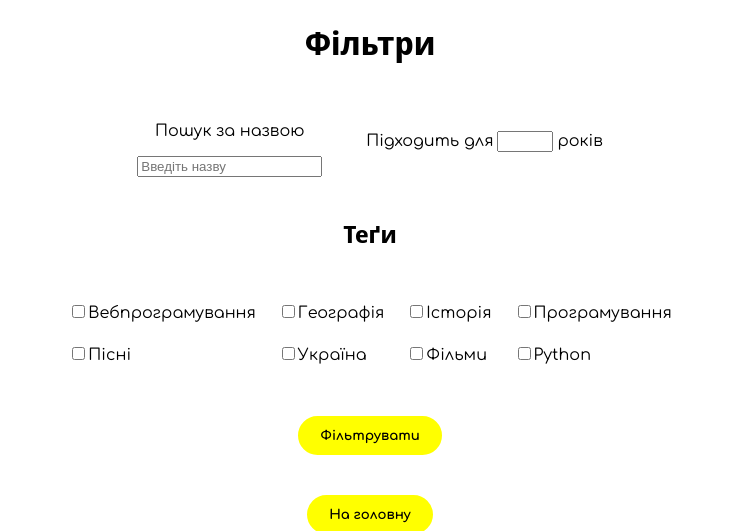
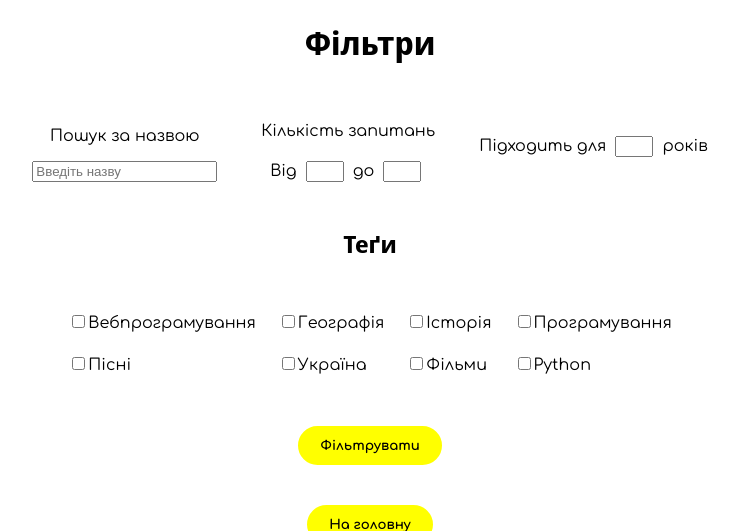
Before and after one commit to sanyaswee/SuperQuizzes-django-edition, a Django app: page /search in a window 1280 px wide. Shown: the top 531 px of the page, without its empty margins (270-1008 px from the left). Run offline with Django 4.2, Linux system fonts and the light colour scheme; data comes from the database, SQL or seed files in the repository.

Commit message:
Advanced filtering frontend

```diff
--- a/static/home/css/advanced_search.css
+++ b/static/home/css/advanced_search.css
@@ -1,8 +1,13 @@
-.search, .for-age {
+.upper-filter {
 	display: inline-block;
 	justify-content: center;
 	vertical-align: middle;
 	margin: 20px;
+}
+
+.number-input {
+	width: 30px;
+	margin: 5px;
 }
 
 
--- a/templates/home/advanced_search.html
+++ b/templates/home/advanced_search.html
@@ -19,14 +19,20 @@
         {# csrf_token #}
         <h1>Фільтри</h1>
 
-        <div class="search">
+        <div class="upper-filter">
             <p>Пошук за назвою</p>
             <input type="text" name="search" placeholder="Введіть назву">
         </div>
 
-        {# question amount filter here #}
+        <div class="upper-filter">
+            <p>Кількість запитань</p>
+            <label>Від</label>
+            <input type="number" name="min-questions" min="0" class="number-input">
+            <label>до</label>
+            <input type="number" name="max-questions" min="1" class="number-input">
+        </div>
 
-        <div class="for-age">
+        <div class="upper-filter">
             <label>Підходить для</label>
             <input type="number" name="for-age" class="number-input" max="99" min="1">
             <label>років</label>
```
